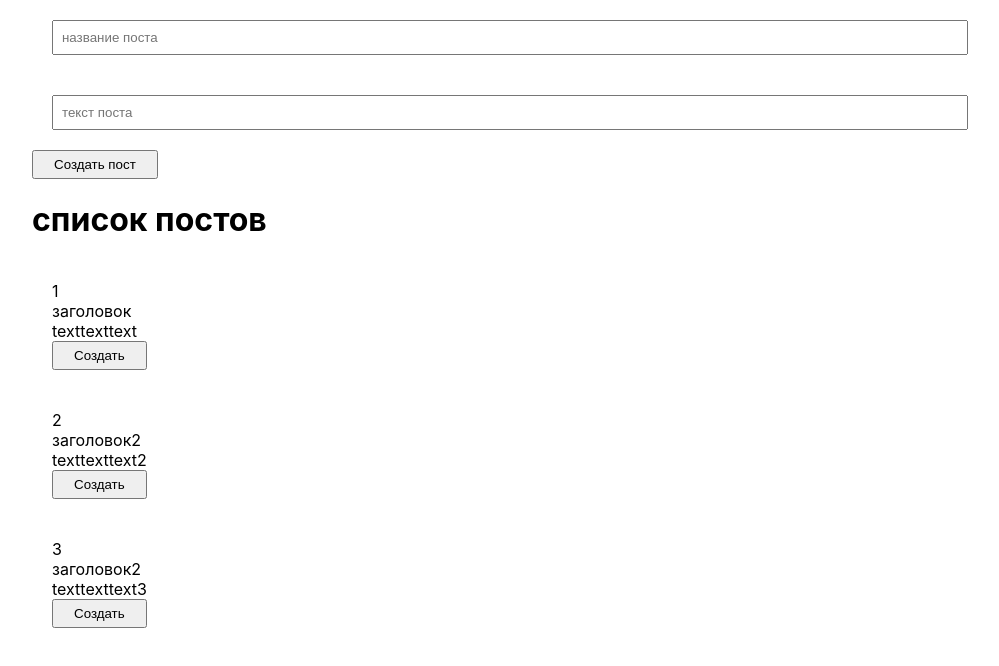
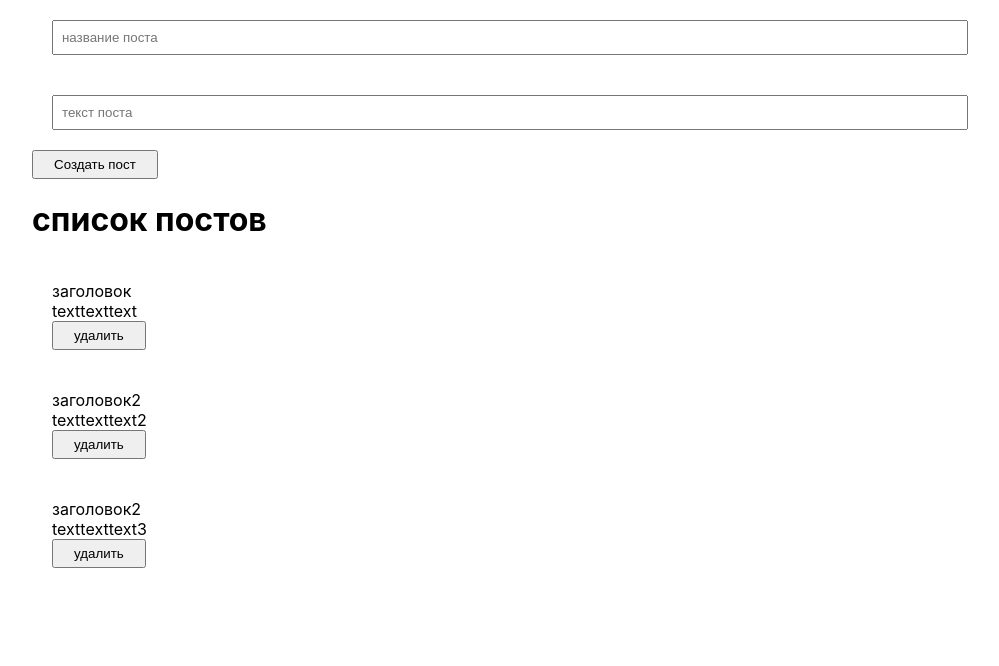
Before and after one commit to Nun4aku/sprint1work, a React (Create React App) app: page / in a window 1280 px wide. Shown: the top 666 px of the page, without its empty margins (160-1159 px from the left). Built offline with nearby package versions, Linux system fonts and the light colour scheme.

Commit message:
добавление / удаление

```diff
--- a/src/App.css
+++ b/src/App.css
@@ -1,3 +1,7 @@
+.noPosts{
+  text-align: center;
+  margin: 50px auto;
+}
 .app{
   margin: auto;
   width: 70%;
--- a/src/App.js
+++ b/src/App.js
@@ -4,6 +4,7 @@ import '../src/App.css'
 import MyInput from './components/UI/input/MyInput';
 import MyButton from './components/UI/button/MyButton';
 import PostForm from './components/PostForm';
+import noPosts from './img/noPosts.png';
 
 function App() {
 
@@ -19,6 +20,10 @@ function App() {
     setPosts ( [...posts, newPost] )
   }
 
+  const removePost = (post) => {
+    setPosts ( posts.filter (p => p.id !== post.id) )
+  }
+
 
 
 
@@ -27,10 +32,19 @@ function App() {
 
       <PostForm create={createPost}/>
 
+      {
+        posts.length !== 0
+        ? <PostList
+            remove = {removePost}
+            posts={posts}
+            PostListTitle="список постов"
+          />
+        : <div className='noPosts'><img src={noPosts} alt="noPosts" /></div>
 
-      <PostList
-        posts={posts}
-        PostListTitle="список постов"/>
+      }
+
+
+
     </div>
   );
 }
--- a/src/components/PostItem.jsx
+++ b/src/components/PostItem.jsx
@@ -6,11 +6,10 @@ const PostItem = (props) => {
     return (
         <div className="PostItem">
             <div className='posts'>
-                <div className='title_id'>{props.post.id}</div>
                 <div className='title_posts'>{props.post.title}</div>
                 <div className='title_text'>{props.post.body}</div>
             </div>
-            <MyButton>Создать</MyButton>
+            <MyButton onClick={  () => props.remove(props.post) } >удалить</MyButton>
         </div>
     )
 }
--- a/src/components/PostList.jsx
+++ b/src/components/PostList.jsx
@@ -1,14 +1,14 @@
 import React from "react";
 import PostItem from './PostItem';
 
-const PostList = ( {posts, PostListTitle} ) => {
+const PostList = ( {posts, PostListTitle, remove} ) => {
 
     return (
         <div>
             <h1>{PostListTitle}</h1>
             <div>
                 {posts.map(post =>
-                <PostItem post={post} key={post.id}/>
+                <PostItem remove = {remove} post={post} key={post.id}/>
                 )}
             </div>
         </div>
```
Also changed, not shown: src/img/noPosts.png (added).
